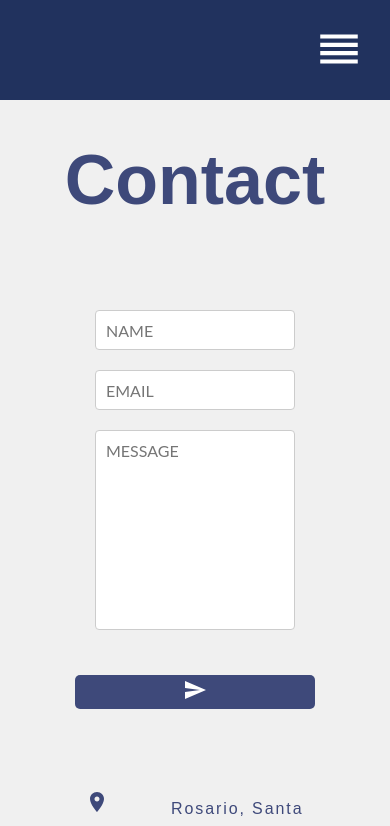
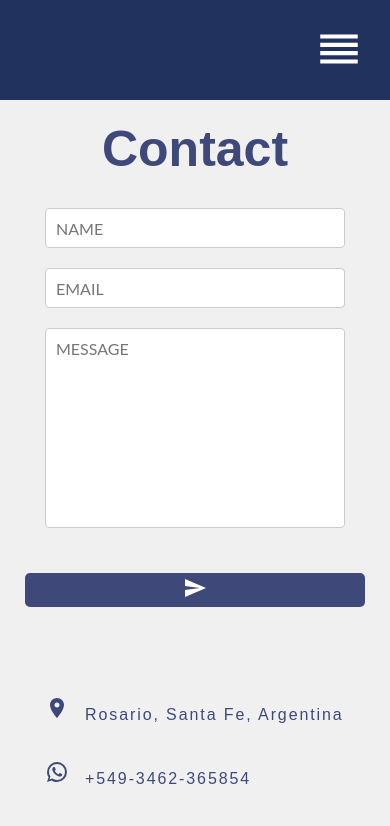
Before and after one commit to LucasButto/Portafolio, a React (Create React App) app: page /contact in a window 390 px wide. Shown: the top 826 px of the page. Built offline with nearby package versions, Linux system fonts and the light colour scheme.

Commit message:
responsive mobile & phone fixed

```diff
--- a/src/styles/Contact.css
+++ b/src/styles/Contact.css
@@ -204,10 +204,17 @@
 }
 
 @media screen and (max-width: 425px) {
+  .section-header {
+    font-size: 50px;
+    padding: 20px 0 0px 0;
+  }
+  .contact-wrapper {
+    padding-top: 0;
+  }
   .send-button,
   .form-input,
   textarea {
-    width: 200px;
+    width: 300px;
   }
 
   .send-button {
@@ -216,4 +223,14 @@
   .alt-send-button {
     width: 100%;
   }
+  .contact-list {
+    margin-left: -50px;
+  }
+  .place {
+    margin-left: 16px;
+  }
+  .list-item {
+    width: 300px;
+    line-height: 4;
+  }
 }
--- a/src/styles/Projects.css
+++ b/src/styles/Projects.css
@@ -51,9 +51,14 @@
   font-size: 25px;
 }
 
-@media only screen and (max-width: 1300px) {
+@media only screen and (max-width: 1366px) {
   .projectList {
     grid-template-columns: 1fr 1fr;
+    justify-items: center;
+  }
+  .projectItem {
+    width: 300px;
+    height: 300px;
   }
 }
 
```
